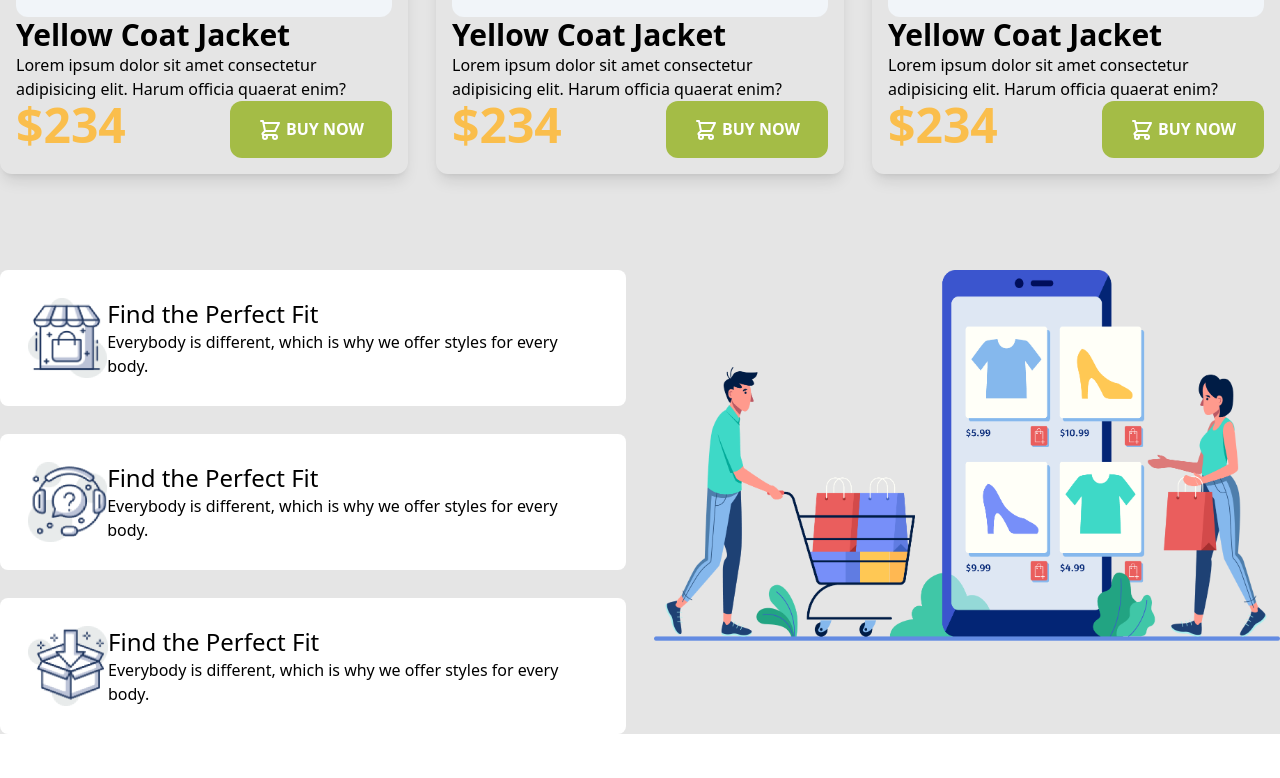
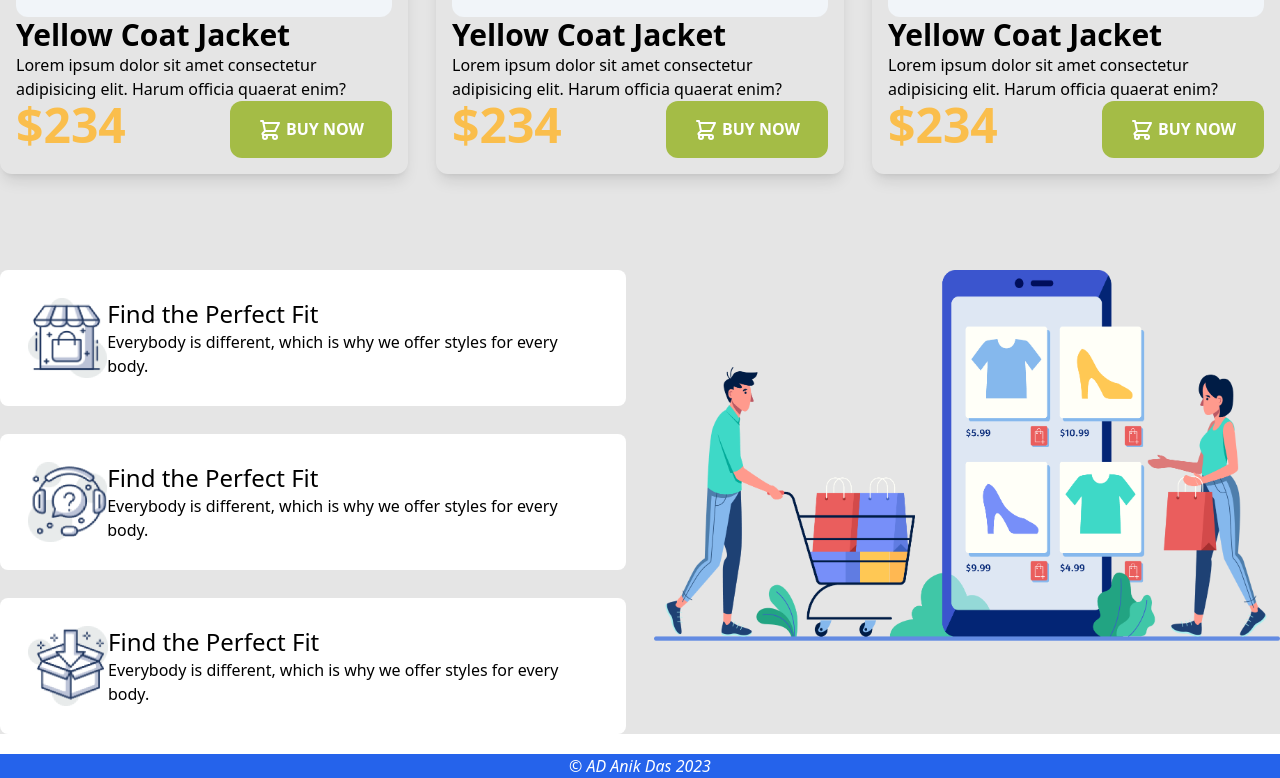
Before and after one commit to AnikDasJoy/penguin-fashion-with-tailwind, a plain HTML site: page index.html in a window 1280 px wide. Shown: the part 1969-2747 px from the top of the page. Before the commit the page ends 2703 px from the top, so only its background shows below. Drawn offline with nearby package versions, Linux system fonts and the light colour scheme.

Commit message:
footer added

```diff
--- a/index.html
+++ b/index.html
@@ -214,6 +214,10 @@
             </div>
         </div>
     </main>
+
+    <footer>
+        <p class="text-center mt-5 bg-blue-600 text-white"><span> <i>© AD Anik Das 2023</i> </span></p>
+    </footer>
 </body>
 
 </html>
```
